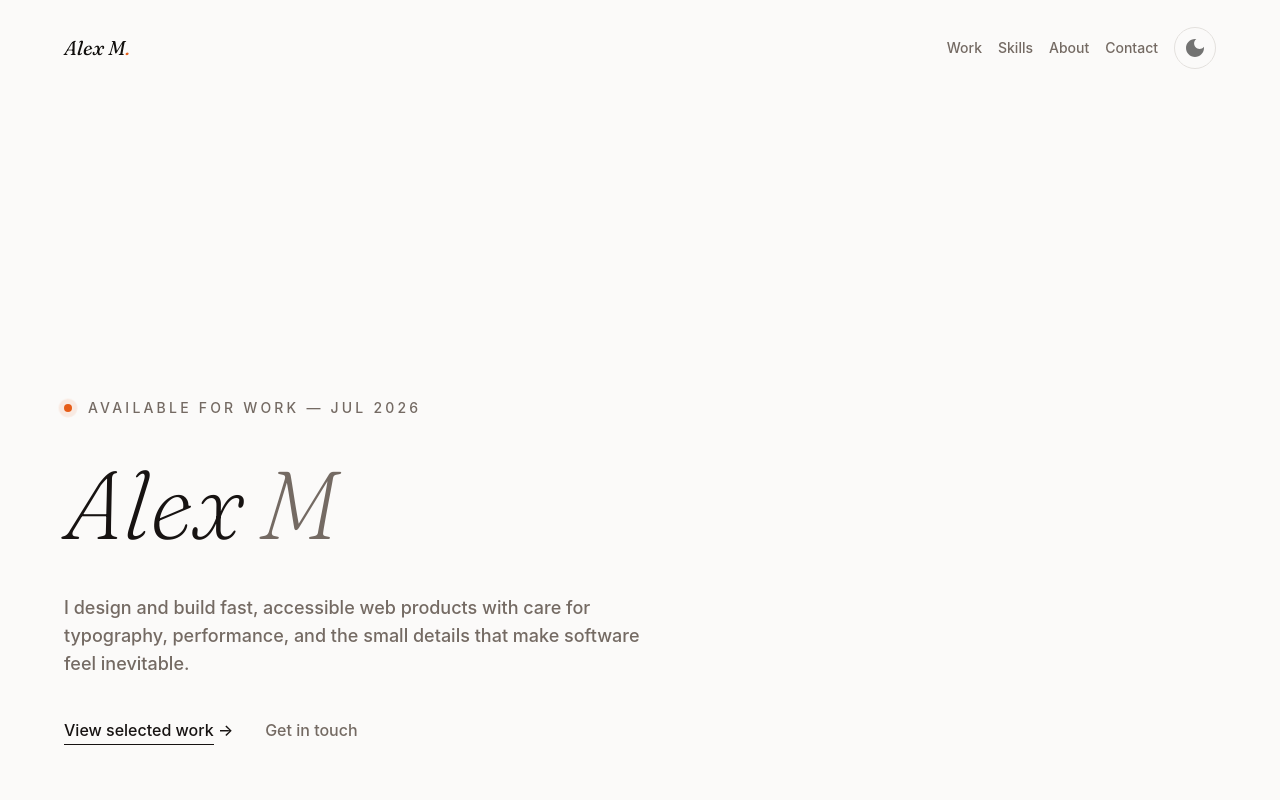
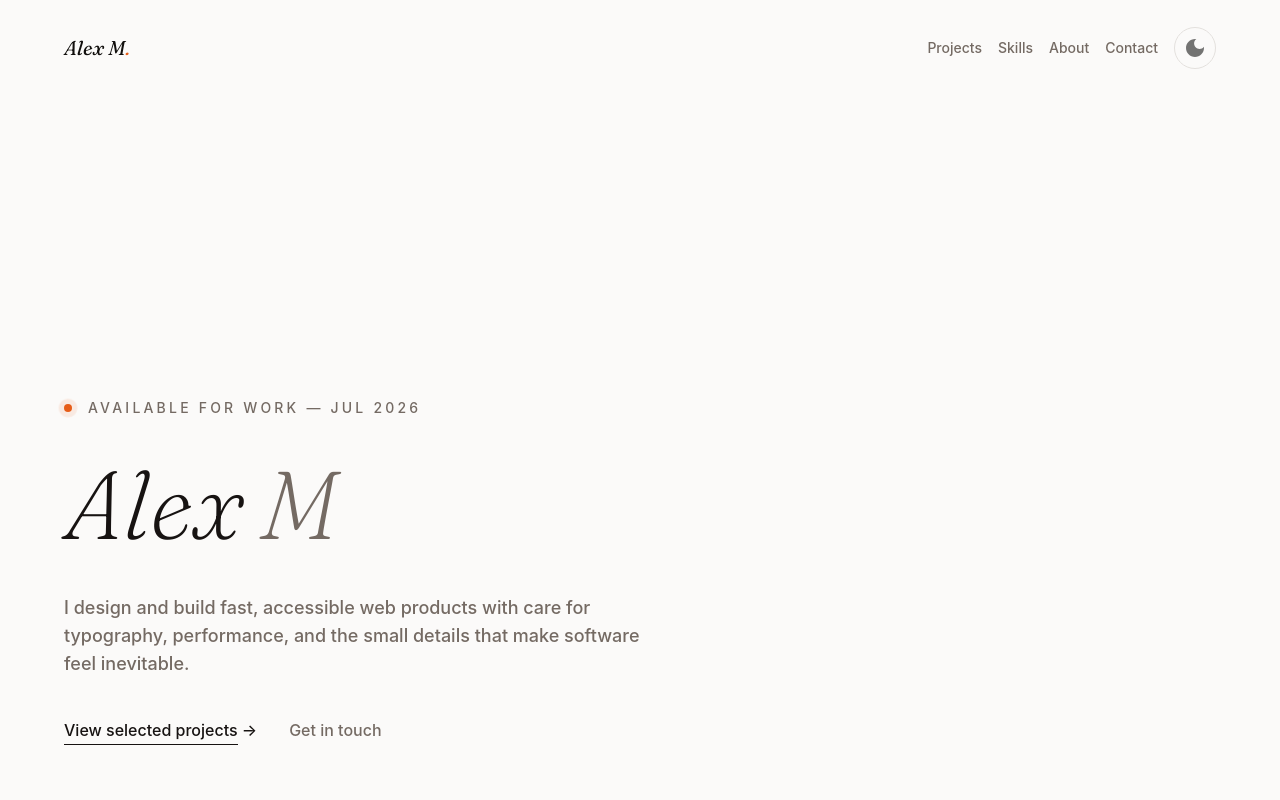
Before and after one commit to sanderalex1/PortfolioV2, a React (Vite) app: page / in a window 1280 px wide. Shown: the top 800 px of the page. Built offline with nearby package versions, Linux system fonts and the light colour scheme.

Commit message:
feat: implement smooth scrolling and update navigation structure; refactor sections to use Box component for layout

```diff
--- a/src/App.tsx
+++ b/src/App.tsx
@@ -1,4 +1,4 @@
-import { Container, Divider } from "@mui/material";
+import { Box, Container, Divider } from "@mui/material";
 import Header from "./components/Header";
 import HeroSection from "./components/HeroSection";
 import ProjectsSection from "./components/ProjectsSection";
@@ -12,15 +12,25 @@ function App() {
     <>
       <Header />
       <Container maxWidth="lg">
-        <HeroSection />
+        <Box id="hero">
+          <HeroSection />
+        </Box>
         <Divider />
-        <ProjectsSection />
+        <Box id="projects">
+          <ProjectsSection />
+        </Box>
         <Divider />
-        <SkillsSection />
+        <Box id="skills">
+          <SkillsSection />
+        </Box>
         <Divider />
-        <AboutSection />
+        <Box id="about">
+          <AboutSection />
+        </Box>
         <Divider />
-        <ContactSection />
+        <Box id="contact">
+          <ContactSection />
+        </Box>
       </Container>
       <Footer />
     </>
--- a/src/components/ContactSection.tsx
+++ b/src/components/ContactSection.tsx
@@ -64,7 +64,11 @@ const ContactSection = () => {
         }}
       >
         <Box sx={{ display: "flex", gap: 1, alignItems: "center" }}>
-          <Link variant="h5" sx={emailStyles}>
+          <Link
+            variant="h5"
+            sx={emailStyles}
+            href={`mailto:${contact.email}?subject=Hello&body=Hi Alex,`}
+          >
             {contact.email}
           </Link>
           <Box
--- a/src/components/Footer.tsx
+++ b/src/components/Footer.tsx
@@ -1,5 +1,6 @@
 import { Box, Container, Divider, Typography } from "@mui/material";
 import { hero, site } from "../content";
+import { scrollTo } from "../utilities/scrollTo";
 
 const Footer = () => {
   return (
@@ -23,6 +24,7 @@ const Footer = () => {
         </Box>
         <Typography
           variant="body2"
+          onClick={() => scrollTo("hero")}
           sx={{ "&:hover": { color: "text.primary", cursor: "pointer" } }}
         >
           Back to top ↑
--- a/src/components/HeroSection.tsx
+++ b/src/components/HeroSection.tsx
@@ -1,6 +1,7 @@
 import { Box, Typography } from "@mui/material";
 import { hero } from "../content";
 import PingAnimation from "./UI/PingAnimation";
+import { scrollTo } from "../utilities/scrollTo";
 const HeroSection = () => {
   return (
     <Box sx={{ pb: 10, pt: 40, minHeight: "92vh" }}>
@@ -55,6 +56,7 @@ const HeroSection = () => {
               alignItems: "center",
               gap: 0.5,
             }}
+            onClick={() => scrollTo(hero.primaryCta.id)}
           >
             {hero.primaryCta.label}
           </Typography>{" "}
@@ -76,6 +78,7 @@ const HeroSection = () => {
             color: "text.secondary",
             "&:hover": { color: "text.primary", cursor: "pointer" },
           }}
+          onClick={() => scrollTo(hero.secondaryCta.id)}
         >
           {hero.secondaryCta.label}
         </Typography>
--- a/src/components/UI/Navbar.tsx
+++ b/src/components/UI/Navbar.tsx
@@ -3,6 +3,7 @@ import { ThemeToggle } from "./ToggleButton";
 import { useEffect, useState } from "react";
 import { nav } from "../../content";
 import type { Theme } from "@mui/material/styles";
+import { scrollTo } from "../../utilities/scrollTo";
 
 const Navbar = () => {
   const [scrolled, setScrolled] = useState(false);
@@ -37,7 +38,11 @@ const Navbar = () => {
     <AppBar position="fixed" sx={appBarStyle}>
       <Container maxWidth="lg">
         <Toolbar disableGutters sx={{ justifyContent: "space-between" }}>
-          <Typography variant="h6">
+          <Typography
+            variant="h6"
+            onClick={() => scrollTo("hero")}
+            sx={{ cursor: "pointer" }}
+          >
             Alex M
             <Box component="span" sx={{ color: "#E65E19" }}>
               .
@@ -47,6 +52,7 @@ const Navbar = () => {
             {nav.map((c) => (
               <Typography
                 variant="body2"
+                onClick={() => scrollTo(c.id)}
                 sx={{
                   color: "text.secondary",
                   fontWeight: "500",
--- a/src/content/hero/hero.ts
+++ b/src/content/hero/hero.ts
@@ -7,7 +7,7 @@ export const hero: Hero = {
   lastName: "M",
   intro:
     "I design and build fast, accessible web products with care for typography, performance, and the small details that make software feel inevitable.",
-  primaryCta: { label: "View selected work", href: "#work" },
-  secondaryCta: { label: "Get in touch", href: "#contact" },
+  primaryCta: { label: "View selected projects", id: "projects" },
+  secondaryCta: { label: "Get in touch", id: "contact" },
   availability: "Available for work — Jul 2026",
 };
--- a/src/content/hero/heroTypes.ts
+++ b/src/content/hero/heroTypes.ts
@@ -2,7 +2,7 @@ export type Hero = {
   firstName: string;
   lastName: string;
   intro: string;
-  primaryCta: { label: string; href: string };
-  secondaryCta: { label: string; href: string };
+  primaryCta: { label: string; id: string };
+  secondaryCta: { label: string; id: string };
   availability: string;
 };
--- a/src/content/nav/nav.ts
+++ b/src/content/nav/nav.ts
@@ -3,8 +3,8 @@
 import type { NavItem } from "./navTypes";
 
 export const nav: NavItem[] = [
-  { label: "Work", href: "#work" },
-  { label: "Skills", href: "#skills" },
-  { label: "About", href: "#about" },
-  { label: "Contact", href: "#contact" },
+  { label: "Projects", id: "projects" },
+  { label: "Skills", id: "skills" },
+  { label: "About", id: "about" },
+  { label: "Contact", id: "contact" },
 ];
--- a/src/content/nav/navTypes.ts
+++ b/src/content/nav/navTypes.ts
@@ -1,4 +1,4 @@
 export type NavItem = {
   label: string;
-  href: string;
+  id: string;
 };
--- /dev/null
+++ b/src/utilities/scrollTo.ts
@@ -0,0 +1,3 @@
+export const scrollTo = (id: string) => {
+  document.getElementById(id)?.scrollIntoView({ behavior: "smooth" });
+};
```
